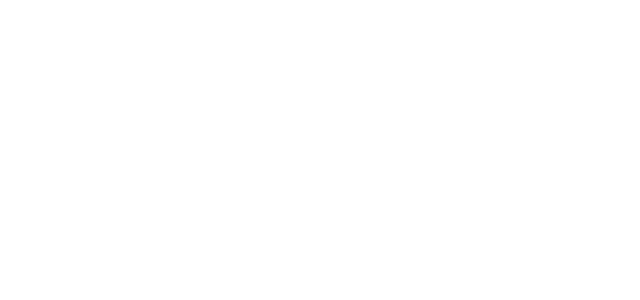
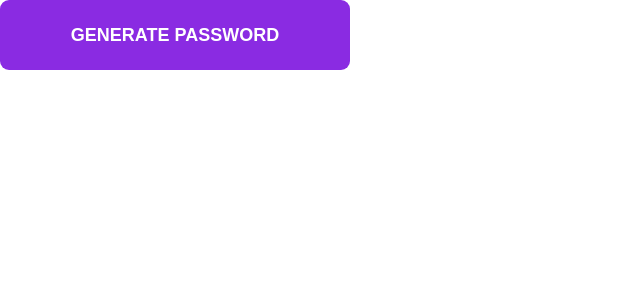
Before and after one commit to aronilie/password-generator, a React (Create React App) app: page / in a window 1280 px wide. Shown: the top 300 px of the page, without its empty margins (0-640 px from the left). Built offline with nearby package versions, Linux system fonts and the light colour scheme.

Commit message:
Created Button component

```diff
--- a/package.json
+++ b/package.json
@@ -9,6 +9,8 @@
     "react": "^18.2.0",
     "react-dom": "^18.2.0",
     "react-scripts": "5.0.1",
+    "serve": "^14.0.1",
+    "styled-components": "^5.3.6",
     "web-vitals": "^2.1.4"
   },
   "scripts": {
@@ -34,5 +36,8 @@
       "last 1 firefox version",
       "last 1 safari version"
     ]
+  },
+  "devDependencies": {
+    "@types/styled-components": "^5.1.26"
   }
 }
--- a/src/App.js
+++ b/src/App.js
@@ -1,5 +1,11 @@
+import Button from "./components/Button/Button";
+
 function App() {
-  return <div className="App"></div>;
+  return (
+    <div className="App">
+      <Button />
+    </div>
+  );
 }
 
 export default App;
--- /dev/null
+++ b/src/components/Button/Button.js
@@ -0,0 +1,7 @@
+import ButtonStyled from "./ButtonStyled";
+
+const Button = () => {
+  return <ButtonStyled type="submit">GENERATE PASSWORD</ButtonStyled>;
+};
+
+export default Button;
--- /dev/null
+++ b/src/components/Button/ButtonStyled.js
@@ -0,0 +1,14 @@
+import styled from "styled-components";
+
+const ButtonStyled = styled.button`
+  background-color: blueviolet;
+  color: #fff;
+  border: none;
+  font-size: large;
+  font-weight: 700;
+  border-radius: 0.5em;
+  height: 70px;
+  width: 350px;
+`;
+
+export default ButtonStyled;
```
Also changed, not shown: 1 other file (tests, documents, lock files or other folders).
